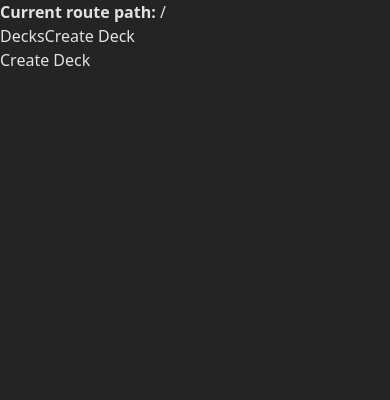
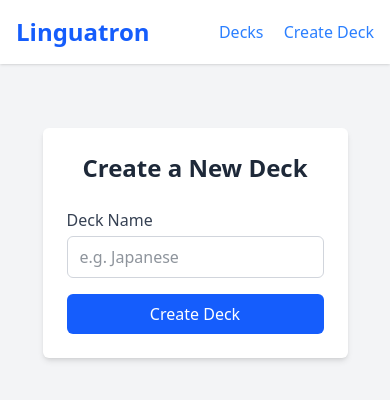
Before and after one commit to Claralith/linguatron-ui, a Vue app: page /createdeck in a window 390 px wide. Shown: the top 400 px of the page. Built offline with nearby package versions, Linux system fonts and the light colour scheme.

Commit message:
Improve UX/UI in several components

```diff
--- a/src/App.vue
+++ b/src/App.vue
@@ -1,17 +1,31 @@
 <script setup lang="ts"></script>
 
 <template>
-    <p><strong>Current route path:</strong> {{ $route.fullPath }}</p>
-    <nav>
-        <RouterLink to="/decks">Decks</RouterLink>
-        <RouterLink to="/createdeck">Create Deck</RouterLink>
-    </nav>
-    <nav>
-        <a href="/createdeck">Create Deck</a>
-    </nav>
-    <main>
-        <RouterView />
-    </main>
+    <div class="min-h-screen bg-gray-100 text-gray-800 flex flex-col">
+        <!-- Header -->
+        <header class="bg-white shadow p-4">
+            <div class="max-w-4xl mx-auto flex justify-between items-center">
+                <h1 class="text-2xl font-bold text-blue-600">Linguatron</h1>
+                <nav class="space-x-4">
+                    <RouterLink
+                        to="/decks"
+                        class="text-blue-500 hover:text-blue-700 font-medium"
+                    >
+                        Decks
+                    </RouterLink>
+                    <RouterLink
+                        to="/createdeck"
+                        class="text-blue-500 hover:text-blue-700 font-medium"
+                    >
+                        Create Deck
+                    </RouterLink>
+                </nav>
+            </div>
+        </header>
+        <main class="flex-grow p-6 max-w-4xl mx-auto">
+            <RouterView />
+        </main>
+    </div>
 </template>
 
 <style scoped></style>
--- a/src/components/CreateDeck.vue
+++ b/src/components/CreateDeck.vue
@@ -1,18 +1,16 @@
 <script setup>
-import { computed } from "vue";
-import { useRoute, useRouter } from "vue-router";
-
-const router = useRouter();
-const route = useRoute();
 import { ref } from "vue";
+import { useRouter } from "vue-router";
 
 const deckName = ref("");
 const message = ref("");
 const error = ref("");
+const router = useRouter();
 
 async function createDeck() {
     message.value = "";
     error.value = "";
+
     try {
         const response = await fetch("http://localhost:3030/api/createdeck", {
             method: "POST",
@@ -27,6 +25,11 @@ async function createDeck() {
         } else {
             message.value = data.message;
             deckName.value = "";
+
+            // Redirect after slight delay to show feedback
+            setTimeout(() => {
+                router.push(`/deck/${data.deck.id}`);
+            }, 1000); // 1 second delay
         }
     } catch (e) {
         error.value = "Failed to reach backend: " + e.message;
@@ -35,24 +38,42 @@ async function createDeck() {
 </script>
 
 <template>
-    <div>
-        <h1>Create Deck</h1>
-        <form @submit.prevent="createDeck">
+    <div class="max-w-lg mx-auto mt-10 p-6 bg-white shadow-md rounded-md">
+        <h1 class="text-2xl font-semibold mb-6 text-center text-gray-800">
+            Create a New Deck
+        </h1>
+
+        <form @submit.prevent="createDeck" class="space-y-4">
             <div>
-                <label for="deckName">Deck Name</label>
+                <label
+                    for="deckName"
+                    class="block text-gray-700 font-medium mb-1"
+                >
+                    Deck Name
+                </label>
                 <input
                     id="deckName"
                     v-model="deckName"
                     type="text"
-                    placeholder="Enter deck name"
+                    placeholder="e.g. Japanese"
+                    class="w-full border border-gray-300 rounded-md px-3 py-2 focus:outline-none focus:ring-2 focus:ring-blue-400 focus:border-transparent"
                 />
             </div>
-            <button type="submit">Create</button>
+
+            <button
+                type="submit"
+                class="w-full bg-blue-600 hover:bg-blue-700 text-white font-medium py-2 px-4 rounded-md transition duration-150"
+            >
+                Create Deck
+            </button>
         </form>
 
-        <div v-if="message">{{ message }}</div>
-        <div v-if="error">{{ error }}</div>
+        <div v-if="message" class="mt-4 text-green-600 font-medium text-center">
+            {{ message }}
+        </div>
+
+        <div v-if="error" class="mt-4 text-red-600 font-medium text-center">
+            {{ error }}
+        </div>
     </div>
 </template>
-
-<style></style>
--- a/src/components/Deck.vue
+++ b/src/components/Deck.vue
@@ -1,12 +1,9 @@
 <script setup>
-import { computed, onMounted } from "vue";
-import { useRoute, useRouter } from "vue-router";
+import { ref, onMounted } from "vue";
+import { useRoute } from "vue-router";
 
-const router = useRouter();
 const route = useRoute();
-import { ref } from "vue";
-
-const deck = ref([]);
+const deck = ref(null);
 const loading = ref(true);
 const error = ref("");
 
@@ -33,20 +30,44 @@ onMounted(fetchDeck);
 </script>
 
 <template>
-    <div>
-        <div v-if="loading">Loading...</div>
-        <div v-else-if="error">{{ error }}</div>
-        <div v-else-if="!deck">Deck not found</div>
+    <div class="max-w-3xl mx-auto mt-10 text-center">
+        <div v-if="loading" class="text-gray-500 text-lg">Loading deck...</div>
 
-        <ul v-else>
-            <h1>{{ deck.Name }}</h1>
-            <RouterLink :to="`/deck/${deck.ID}/learning`">Learning</RouterLink>
-            <RouterLink :to="`/deck/${deck.ID}/review`">Review</RouterLink>
-            <RouterLink :to="`/deck/${deck.ID}/cardbrowser`"
-                >Card browser</RouterLink
-            >
-        </ul>
+        <div v-else-if="error" class="text-red-600 text-lg">{{ error }}</div>
+
+        <div v-else-if="!deck" class="text-gray-600 text-lg">
+            Deck not found.
+        </div>
+
+        <div v-else>
+            <h1 class="text-3xl font-bold mb-6 text-blue-700">
+                {{ deck.Name }}
+            </h1>
+
+            <div class="grid grid-cols-1 sm:grid-cols-3 gap-4">
+                <RouterLink
+                    :to="`/deck/${deck.ID}/learning`"
+                    class="block bg-green-500 text-white py-3 px-4 rounded hover:bg-green-600 transition"
+                >
+                    Start Learning
+                </RouterLink>
+
+                <RouterLink
+                    :to="`/deck/${deck.ID}/review`"
+                    class="block bg-blue-500 text-white py-3 px-4 rounded hover:bg-blue-600 transition"
+                >
+                    Review Cards
+                </RouterLink>
+
+                <RouterLink
+                    :to="`/deck/${deck.ID}/cardbrowser`"
+                    class="block bg-gray-700 text-white py-3 px-4 rounded hover:bg-gray-800 transition"
+                >
+                    Browse Cards
+                </RouterLink>
+            </div>
+        </div>
     </div>
 </template>
 
-<style></style>
+<style scoped></style>
--- a/src/components/Decks.vue
+++ b/src/components/Decks.vue
@@ -1,10 +1,5 @@
 <script setup>
-import { computed, onMounted } from "vue";
-import { useRoute, useRouter } from "vue-router";
-
-const router = useRouter();
-const route = useRoute();
-import { ref } from "vue";
+import { onMounted, ref } from "vue";
 
 const decks = ref([]);
 const loading = ref(true);
@@ -31,22 +26,41 @@ onMounted(fetchDecks);
 </script>
 
 <template>
-    <div>
-        <h1>All Decks</h1>
+    <div class="max-w-4xl mx-auto mt-10">
+        <h1 class="text-3xl font-bold mb-6 text-center text-blue-600">
+            Your Decks
+        </h1>
 
-        <div v-if="loading">Loading...</div>
-        <div v-else-if="error">{{ error }}</div>
-        <div v-else-if="decks.length === 0">No decks found.</div>
+        <div v-if="loading" class="text-center text-gray-500">Loading...</div>
 
-        <ul v-else>
-            <li v-for="deck in decks" :key="deck.ID">
-                <span></span>
-                <RouterLink :to="`/deck/${deck.ID}`">{{
-                    deck.Name
-                }}</RouterLink>
-            </li>
-        </ul>
+        <div v-else-if="error" class="text-center text-red-500">
+            {{ error }}
+        </div>
+
+        <div v-else-if="decks.length === 0" class="text-center">
+            <p class="text-gray-600 mb-4">No decks found.</p>
+            <RouterLink
+                to="/createdeck"
+                class="bg-blue-500 text-white px-4 py-2 rounded hover:bg-blue-600"
+            >
+                Create Your First Deck
+            </RouterLink>
+        </div>
+
+        <div v-else class="grid grid-cols-1 sm:grid-cols-2 gap-4">
+            <RouterLink
+                v-for="deck in decks"
+                :key="deck.ID"
+                :to="`/deck/${deck.ID}`"
+                class="block border border-gray-200 rounded-lg p-4 shadow-sm bg-white hover:shadow-md hover:border-blue-400 transition"
+            >
+                <h2 class="text-lg font-semibold text-gray-800">
+                    {{ deck.Name }}
+                </h2>
+                <p class="text-sm text-gray-500 mt-1">Deck ID: {{ deck.ID }}</p>
+            </RouterLink>
+        </div>
     </div>
 </template>
 
-<style></style>
+<style scoped></style>
```
Also changed, not shown: src/router.ts (+6 -2 lines).
